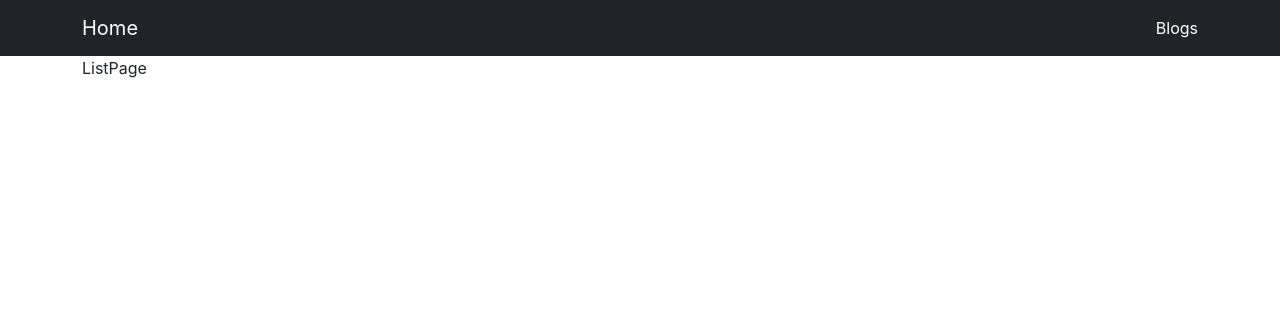
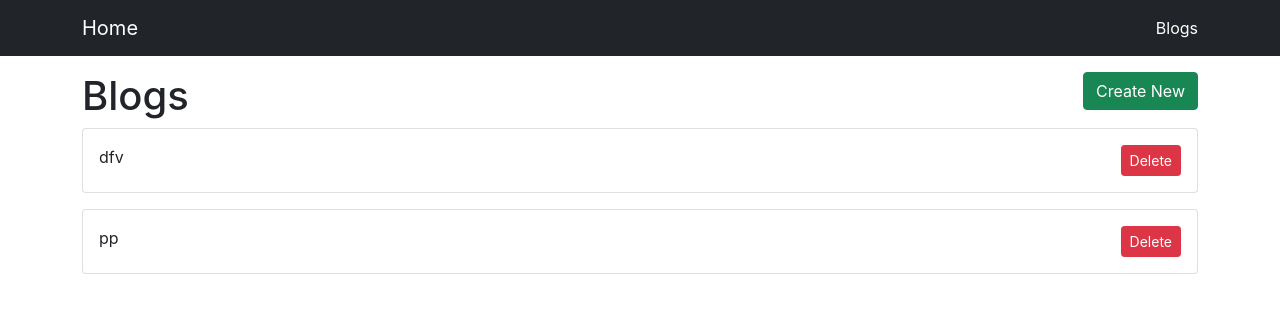
Before and after one commit to wonsakku/react-study, a React (Create React App) app in the folder react-basic/: page /blogs in a window 1280 px wide. Shown: the top 310 px of the page. Built offline with nearby package versions, Linux system fonts and the light colour scheme; data requests are answered from the project's data file.

Commit message:
프로젝트로 배우는 React.js - 섹션 4. 블로그 리스트

```diff
--- a/react-basic/db.json
+++ b/react-basic/db.json
@@ -1,13 +1,13 @@
 {
   "posts": [
     {
-      "title": "hello",
-      "body": "body",
+      "title": "dfv",
+      "body": "dfv",
       "id": 1
     },
     {
-      "title": "test",
-      "body": "test Body",
+      "title": "pp",
+      "body": "pp",
       "id": 2
     }
   ]
--- a/react-basic/package.json
+++ b/react-basic/package.json
@@ -8,6 +8,7 @@
     "@testing-library/user-event": "^12.0.0",
     "axios": "^1.3.4",
     "json-server": "^0.16.3",
+    "prop-types": "^15.8.1",
     "react": "^17.0.2",
     "react-dom": "^17.0.2",
     "react-router-dom": "^5.3.4",
--- a/react-basic/src/App.js
+++ b/react-basic/src/App.js
@@ -17,7 +17,7 @@
     <Router>
       <NavBar />
 
-      <div className="container">
+      <div className="container mt-3">
         <Switch>
           {routes.map(route => {
             return (
--- a/react-basic/src/components/BlogForm.js
+++ b/react-basic/src/components/BlogForm.js
@@ -1,11 +1,13 @@
 import { useState } from 'react';
 import axios from 'axios';
+import { useHistory } from 'react-router-dom';
 
 const BlogForm = () => {
 
 
     const [title, setTitle] = useState('');
     const [body, setBody] = useState('');
+    const history = useHistory();
 
     const onSubmit = (e) => {
         // console.log(e);
@@ -16,7 +18,7 @@
         axios.post("http://localhost:3001/posts", {
             title,
             body
-        });
+        }).then(() => { history.push("/blogs") });
     }
 
     return (
--- /dev/null
+++ b/react-basic/src/components/Card.js
@@ -0,0 +1,33 @@
+import propTypes from 'prop-types';
+
+// const Card = (props) => {
+const Card = ({ title, children, onClick }) => {
+
+    return (
+        <div className="card mb-3 cursor-pointer" onClick={onClick}>
+            <div className="card-body">
+                {/* {props.title} */}
+                {/* {title} */}
+
+                <div className="d-flex justify-content-between">
+                    <div>{title}</div>
+                    {children && <div>{children}</div>}
+                </div>
+            </div>
+        </div>
+    );
+};
+
+Card.propTypes = {
+    title: propTypes.string.isRequired,
+    children: propTypes.element,
+    onClick: propTypes.func
+}
+
+Card.defaultProps = {
+    // title: "defaultTitle"
+    children: null,
+    onClick: () => { }
+}
+
+export default Card;
--- /dev/null
+++ b/react-basic/src/components/LoadingSpinner.js
@@ -0,0 +1,12 @@
+const LoadingSpinner = () => {
+    return (
+        <div className="d-flex justify-content-center">
+            <div className="spinner-border" role="status">
+                <span className="visually-hidden">Loading...</span>
+            </div>
+        </div>
+
+    );
+}
+
+export default LoadingSpinner;
--- a/react-basic/src/index.css
+++ b/react-basic/src/index.css
@@ -11,3 +11,7 @@
   font-family: source-code-pro, Menlo, Monaco, Consolas, 'Courier New',
     monospace;
 }
+
+.cursor-pointer {
+  cursor: pointer;
+}
--- a/react-basic/src/pages/ListPage.js
+++ b/react-basic/src/pages/ListPage.js
@@ -1,8 +1,76 @@
+import axios from 'axios';
+import { useState, useEffect } from 'react';
+import Card from '../components/Card';
+import { Link } from 'react-router-dom';
+import { useHistory } from 'react-router-dom';
+import LoadingSpinner from '../components/LoadingSpinner';
+
 const ListPage = () => {
 
+    const history = useHistory();
+    const [posts, setPosts] = useState([]);
+    const [loading, setLoading] = useState(true);
+
+    const getPosts = () => {
+        axios.get("http://localhost:3001/posts")
+            .then((res) => {
+                // console.log(res);
+                setPosts(res.data);
+                setLoading(false);
+            })
+    }
+
+    useEffect(() => {
+        getPosts();
+    }, []);
+
+    const deleteBlog = (e, id) => {
+        e.stopPropagation();
+        axios.delete(`http://localhost:3001/posts/${id}`)
+            .then(() => {
+                setPosts(prevPosts => prevPosts.filter(post => post.id !== id));
+            });
+    };
+
+    const renderBlogList = () => {
+        if (loading) {
+            return <LoadingSpinner />
+        }
+
+        if (posts.length < 0) {
+            return <div>No Blog Posts Found</div>;
+        }
+
+        return (
+            posts.map(post => {
+                return (
+                    <Card
+                        title={post.title}
+                        key={post.id}
+                        onClick={() => history.push('/blogs/edit')}
+                    >
+                        <div>
+                            <button
+                                className="btn btn-danger btn-sm"
+                                onClick={(e) => deleteBlog(e, post.id)}>Delete</button>
+                        </div>
+                    </Card>
+                );
+            })
+        );
+    }
+
     return (
-        <div>ListPage</div>
+        <div>
+            <div className="d-flex justify-content-between">
+                <h1>Blogs</h1>
+                <div>
+                    <Link to="/blogs/create" className="btn btn-success">Create New</Link>
+                </div>
 
+            </div>
+            {renderBlogList()}
+        </div>
     );
 }
 
```
Also changed, not shown: 1 other file (tests, documents, lock files or other folders).
